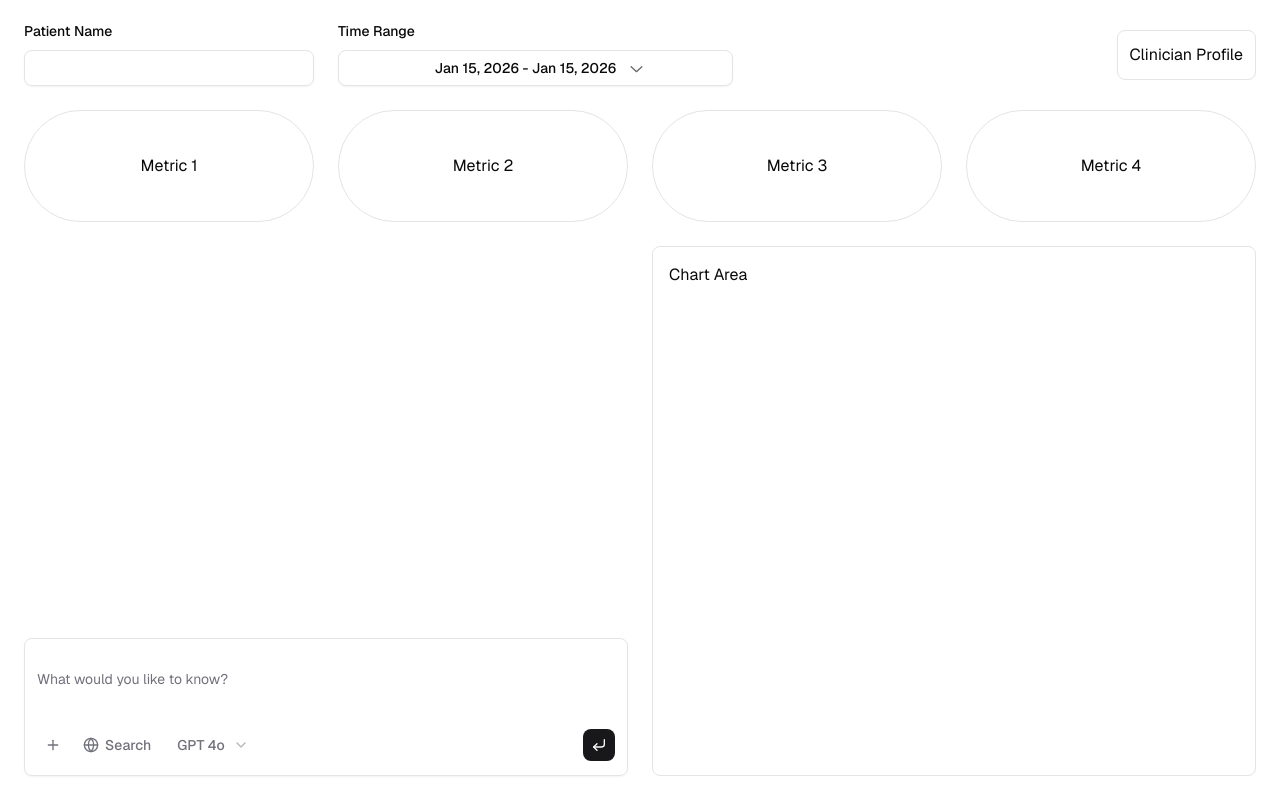
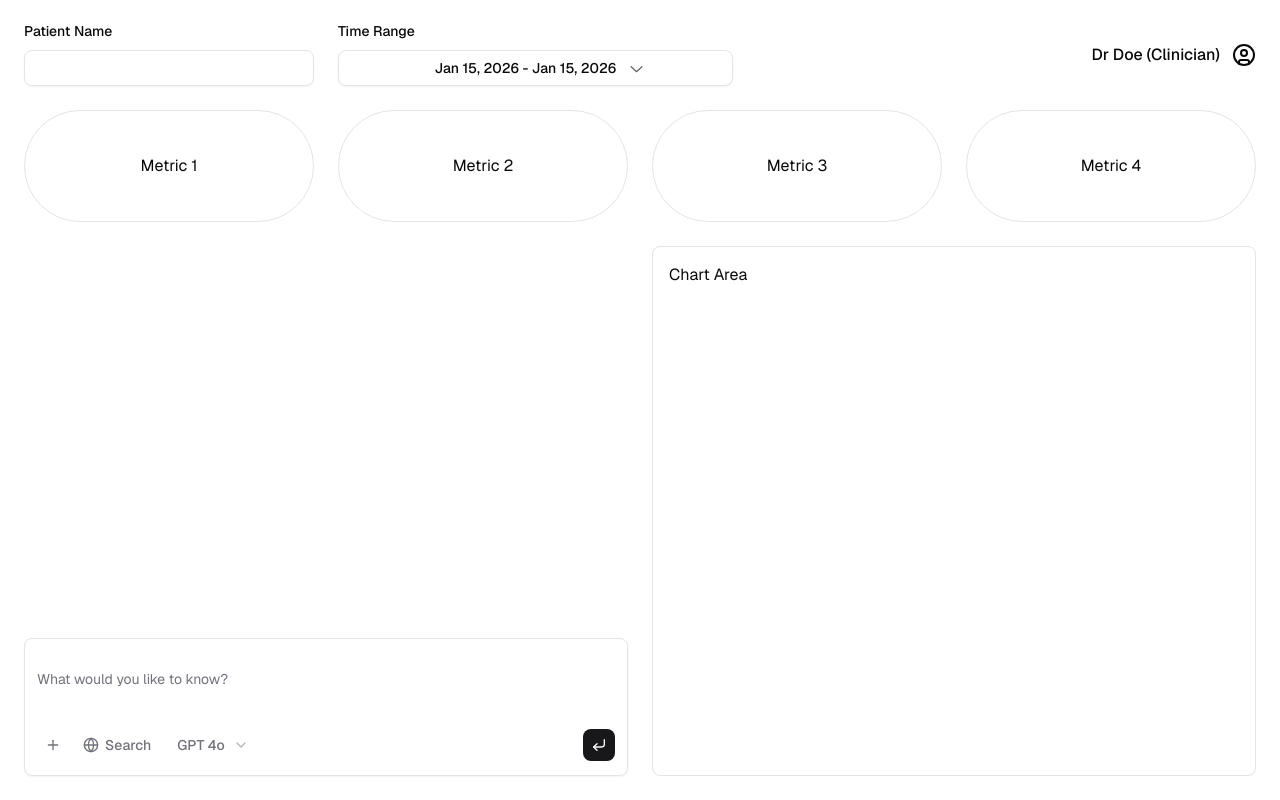
Before and after one commit to zorridge/rcp, a Next.js app: page / in a window 1280 px wide. Built offline with nearby package versions, Linux system fonts and the light colour scheme.

Commit message:
feat: add user

```diff
--- a/app/page.tsx
+++ b/app/page.tsx
@@ -1,3 +1,5 @@
+import { CircleUserIcon } from 'lucide-react';
+
 import { DateRangePicker } from '@/components/ui/date-range-picker';
 import { Input } from '@/components/ui/input';
 import { Label } from '@/components/ui/label';
@@ -22,7 +24,10 @@ export default function Page() {
             </div>
           </div>
           <div className="col-span-5 flex justify-end">
-            <div className="rounded-md border p-3">Clinician Profile</div>
+            <div className="flex gap-3">
+              <span className="font-medium">Dr Doe (Clinician)</span>
+              <CircleUserIcon />
+            </div>
           </div>
         </div>
 
```
